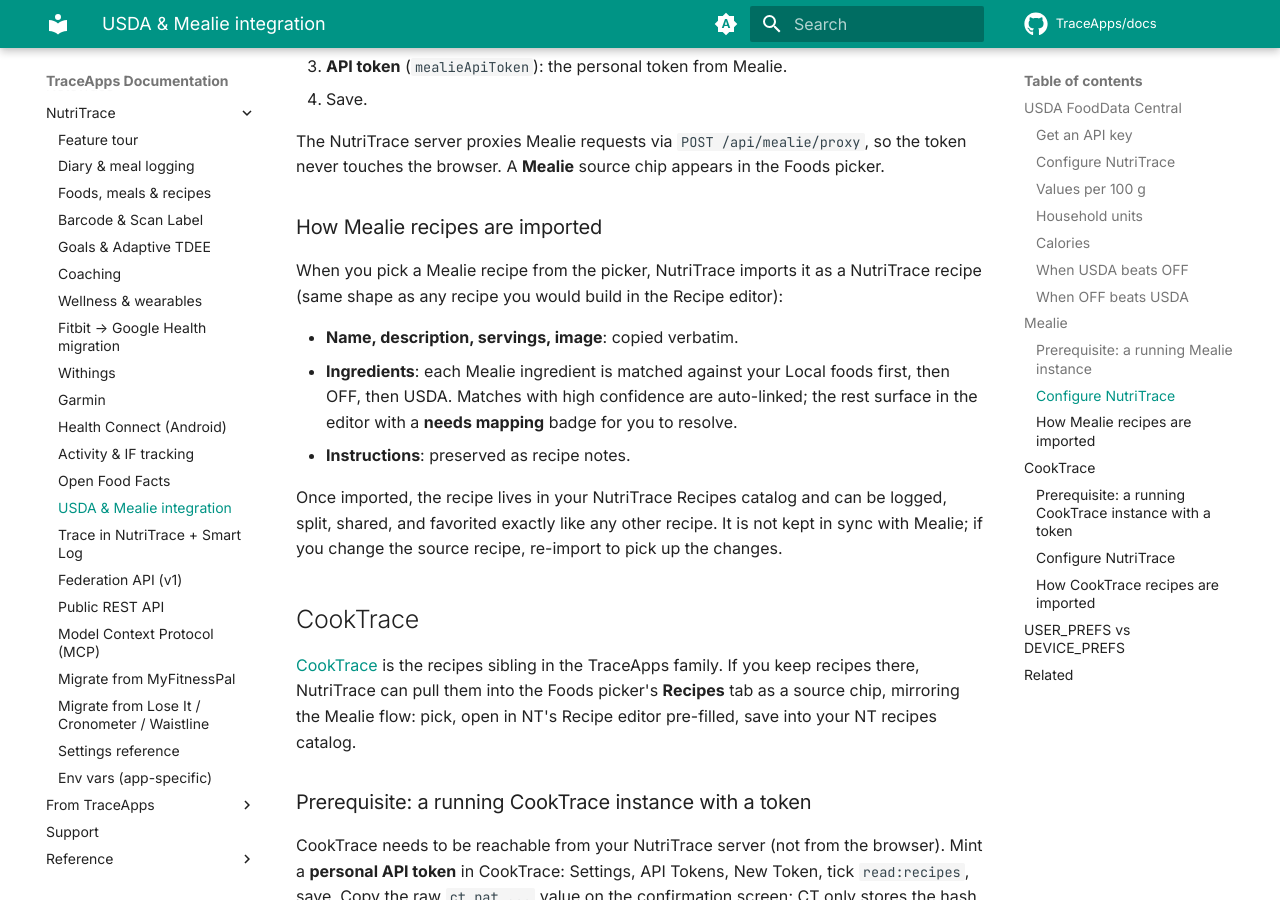
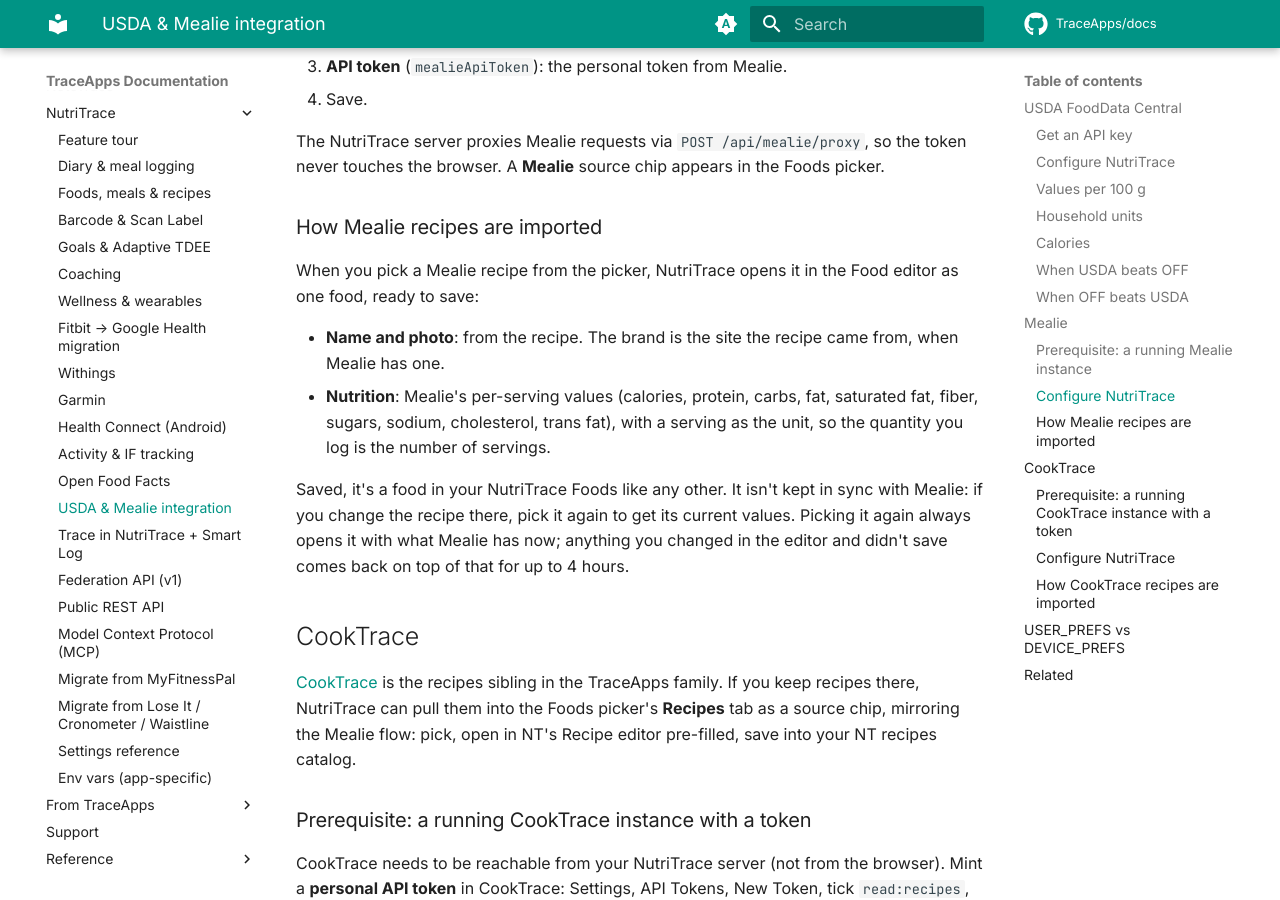
Before and after one commit to TraceApps/docs, an MkDocs documentation site: the page built from docs/nutritrace/usda-mealie.md, in a window 1280 px wide and 900 px high, scrolled down 3104 px. Built offline with MkDocs 1.6.1 and Material for MkDocs 9.7.7, drawn with Linux system fonts in a browser that asks for light colours; comment, search, counter and statistics services are not loaded.

Commit message:
nutritrace: Mealie picks open as one food with current values (nutritrace#327)

```diff
--- a/docs/nutritrace/usda-mealie.md
+++ b/docs/nutritrace/usda-mealie.md
@@ -76,13 +76,12 @@ The NutriTrace server proxies Mealie requests via `POST /api/mealie/proxy`, so t
 
 ### How Mealie recipes are imported
 
-When you pick a Mealie recipe from the picker, NutriTrace imports it as a NutriTrace recipe (same shape as any recipe you would build in the Recipe editor):
+When you pick a Mealie recipe from the picker, NutriTrace opens it in the Food editor as one food, ready to save:
 
-- **Name, description, servings, image**: copied verbatim.
-- **Ingredients**: each Mealie ingredient is matched against your Local foods first, then OFF, then USDA. Matches with high confidence are auto-linked; the rest surface in the editor with a **needs mapping** badge for you to resolve.
-- **Instructions**: preserved as recipe notes.
+- **Name and photo**: from the recipe. The brand is the site the recipe came from, when Mealie has one.
+- **Nutrition**: Mealie's per-serving values (calories, protein, carbs, fat, saturated fat, fiber, sugars, sodium, cholesterol, trans fat), with a serving as the unit, so the quantity you log is the number of servings.
 
-Once imported, the recipe lives in your NutriTrace Recipes catalog and can be logged, split, shared, and favorited exactly like any other recipe. It is not kept in sync with Mealie; if you change the source recipe, re-import to pick up the changes.
+Saved, it's a food in your NutriTrace Foods like any other. It isn't kept in sync with Mealie: if you change the recipe there, pick it again to get its current values. Picking it again always opens it with what Mealie has now; anything you changed in the editor and didn't save comes back on top of that for up to 4 hours.
 
 ## CookTrace
 
```
